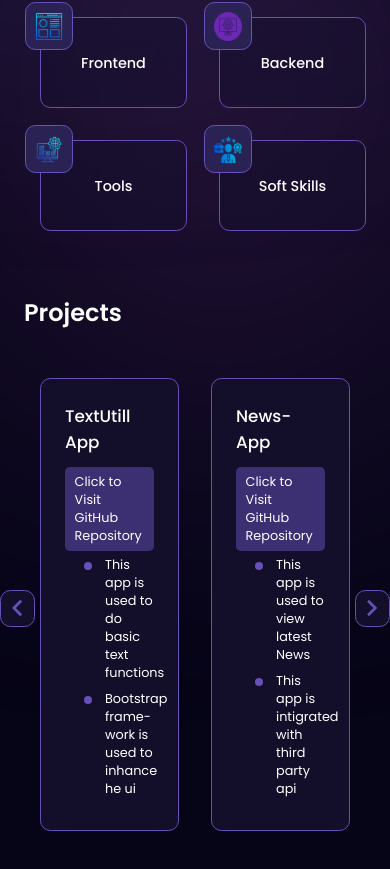
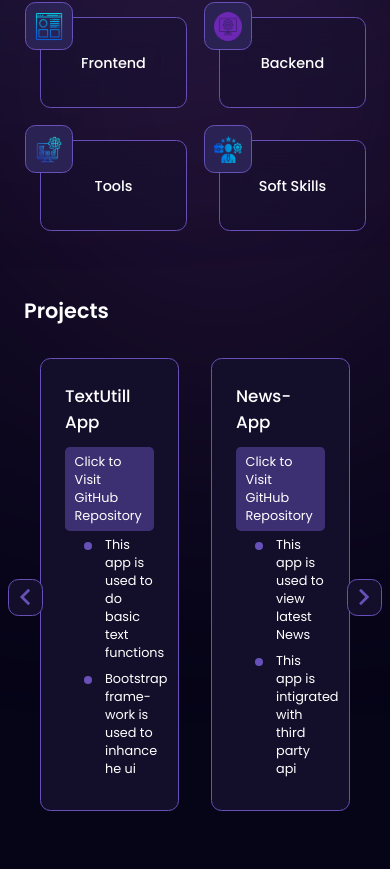
Before and after one commit to vivek22-7/portfolio, a React (Create React App) app: page / in a window 390 px wide. Shown: the part 1356-2225 px from the top of the page. Built offline with nearby package versions, Linux system fonts and the light colour scheme.

Commit message:
project cards completed

```diff
--- a/src/components/Projects/ProjectCard/ProjectCard.css
+++ b/src/components/Projects/ProjectCard/ProjectCard.css
@@ -44,3 +44,18 @@
     left: -1.3rem;
     top: 0.35rem ;
 }
+
+@media (max-width: 768px){
+
+    .work-experience-card {
+        margin: 0;
+    }
+
+    .work-experience-card h6 {
+        font-size: 0.95rem;
+    }
+
+    .work-experience-card ul li {
+        font-size: 0.75rem;
+    }
+}
--- a/src/components/Projects/Projects.css
+++ b/src/components/Projects/Projects.css
@@ -39,3 +39,30 @@
 .arrow-right {
     right: -1.5rem;
 }
+
+
+@media (max-width: 1025px){
+    .arrow-left {
+        left: 0rem;
+    }
+
+    .arrow-right{
+        right: 0.rem;
+    }
+}
+
+
+@media (max-width: 768px){
+    .projects-container h5 {
+        font-size: 1.3rem;
+        margin-bottom: 2rem;
+    }
+
+    .arrow-left {
+        left: -1rem;
+    }
+
+    .arrow-right {
+        right: -1rem;
+    }
+}
```
Also changed, not shown: src/components/ContactMe/ContactMe.css (added), src/components/ContactMe/ContactMe.jsx (added).
